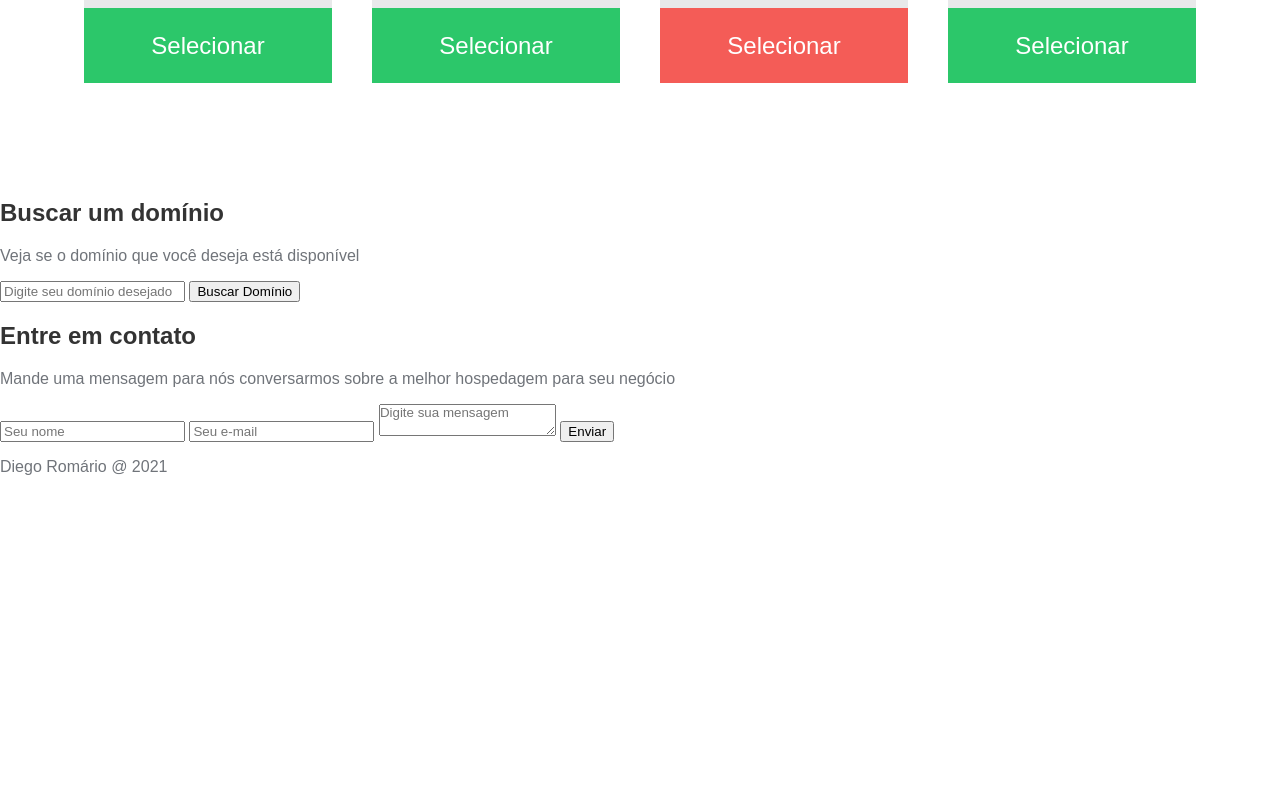
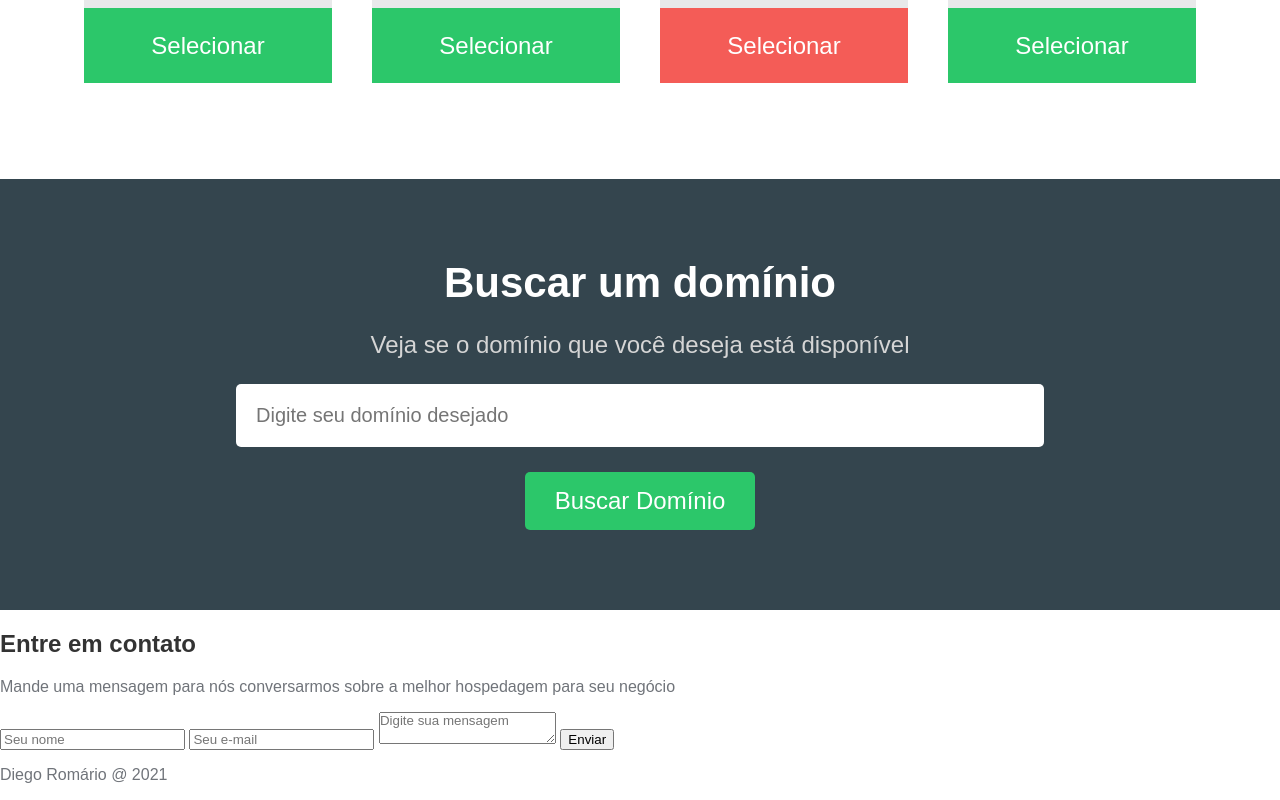
Before and after one commit to DiegoRomario/hostopper, a plain HTML site: page index.html in a window 1280 px wide. Shown: the part 1681-2481 px from the top of the page. Before the commit the page ends 2173 px from the top, so only its background shows below. Drawn offline with Linux system fonts and the light colour scheme.

Commit message:
Adicionando estilo para busca de domínio

```diff
--- a/styles.css
+++ b/styles.css
@@ -226,3 +226,47 @@ nav {
 .plan .recommended {
 	background-color: #f45c57;
 }
+
+/* buscar dominio */
+
+.searchdomain-container {
+	background-color: #34454e;
+	text-align: center;
+	padding: 5em 0;
+}
+
+.searchdomain-container h2 {
+	color: #FFF;
+	font-size: 42px;
+	margin-top: 0;
+	margin-bottom: 15px;
+}
+
+.searchdomain-container p {
+	color: #D5D5D5;
+	font-size: 24px;
+	margin-bottom: 25px;
+}
+
+.searchdomain-container input {
+	display: block;
+	position: relative;
+	margin-left: auto;
+	margin-right: auto;
+	border: none;
+	border-radius: 5px;
+}
+
+.searchdomain-container input[type=text] {
+	margin-bottom: 25px;
+	width: 60%;
+	padding: 20px;
+	font-size: 20px;
+}
+
+.searchdomain-container input[type=submit] {
+	background-color: #2cc76a;
+	padding: 15px 30px;
+	color: #FFF;
+	font-size: 24px;
+}
```
